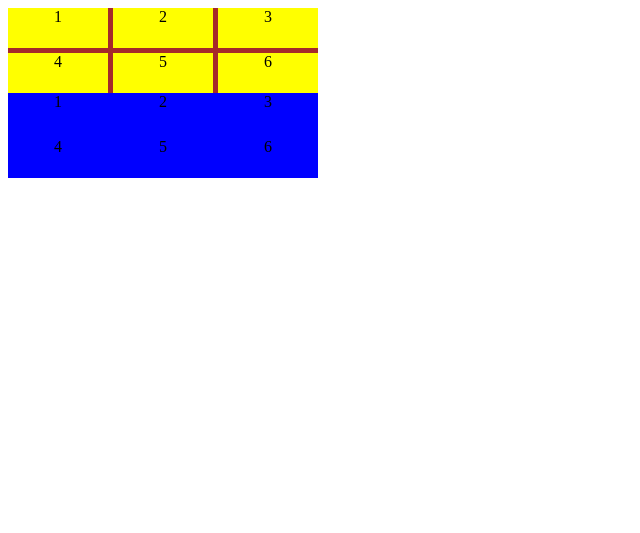
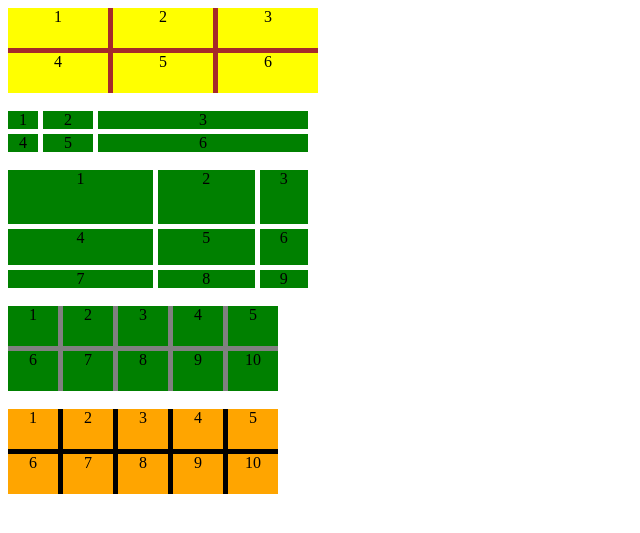
Before and after one commit to yqureishy/skills_dev, a PHP site: page / in a window 1280 px wide. Shown: the top 533 px of the page, without its empty margins (0-640 px from the left). Run offline with PHP 8.4, Linux system fonts and the light colour scheme.

Commit message:
grid exercises

```diff
--- a/css/index.html
+++ b/css/index.html
@@ -16,6 +16,30 @@
         <div class="item">5</div>
         <div class="item">6</div>
     </div>
+    <br>
+
+    <div class="container2">
+        <div class="item">1</div>
+        <div class="item">2</div>
+        <div class="item">3</div>
+        <div class="item">4</div>
+        <div class="item">5</div>
+        <div class="item">6</div>
+    </div>
+    <br>
+
+    <div class="container3">
+        <div class="item">1</div>
+        <div class="item">2</div>
+        <div class="item">3</div>
+        <div class="item">4</div>
+        <div class="item">5</div>
+        <div class="item">6</div>
+        <div class="item">7</div>
+        <div class="item">8</div>
+        <div class="item">9</div>
+    </div>
+    <br>
 
     <div class="content">
         <div class="item">1</div>
@@ -24,6 +48,23 @@
         <div class="item">4</div>
         <div class="item">5</div>
         <div class="item">6</div>
+        <div class="item">7</div>
+        <div class="item">8</div>
+        <div class="item">9</div>
+        <div class="item">10</div>
+    </div>
+    <br>
+    <div class="content2">
+        <div class="item">1</div>
+        <div class="item">2</div>
+        <div class="item">3</div>
+        <div class="item">4</div>
+        <div class="item">5</div>
+        <div class="item">6</div>
+        <div class="item">7</div>
+        <div class="item">8</div>
+        <div class="item">9</div>
+        <div class="item">10</div>
     </div>
 
 
--- a/css/style.css
+++ b/css/style.css
@@ -10,15 +10,49 @@
 
 .container > .item{
     background-color: yellow;
+}
 
+.container2 {
+    display: grid;
+    grid-template-columns: 10% 50px 1fr;
+    grid-gap: 5px;
+    width: 300px
+}
+
+.container3 {
+    display: grid;
+    grid-template-columns: 3fr 2fr 1fr;
+    grid-template-rows: 3fr 2fr 1fr;
+    grid-gap: 5px;
+    width:300px;
 }
 
 .content {
     display: grid;
-    grid-template-columns: 100px 100px 100px;
+    grid-template-columns: 50px 50px 50px 50px 50px;
     grid-template-rows: 40px 40px;
+    background-color: gray;
     grid-gap: 5px;
-    background-color: blue;
     text-align: center;
-    width: 310px;
+    width: 270px
 }
+
+.content2{
+    display: grid;
+    grid-template-columns: repeat(5, 50px);
+    grid-template-rows: repeat(2,40px);
+    background-color: black;
+    grid-gap: 5px;
+    width:fit-content;
+
+}
+
+.content2 > .item {
+    background-color: orange;
+    text-align: center;
+}
+
+.item{
+    background-color: green;
+    text-align: center;
+}
```
